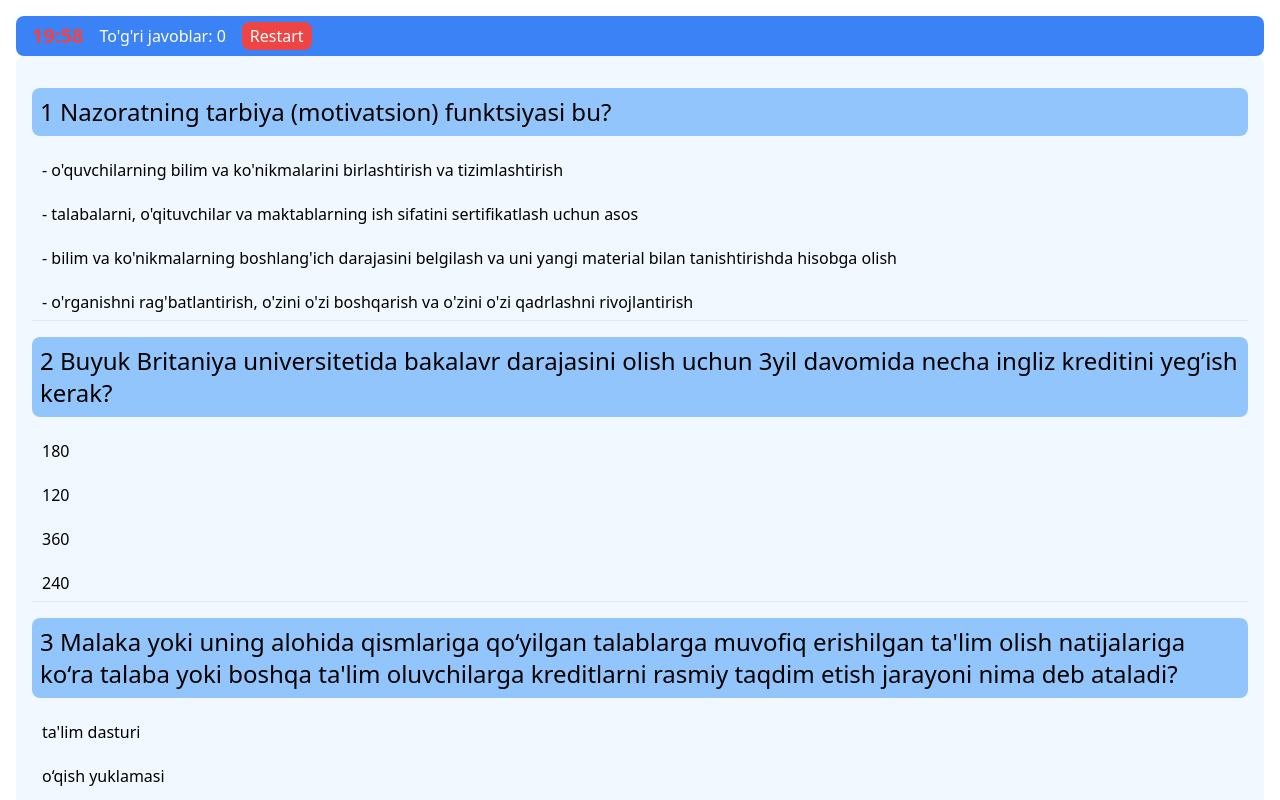
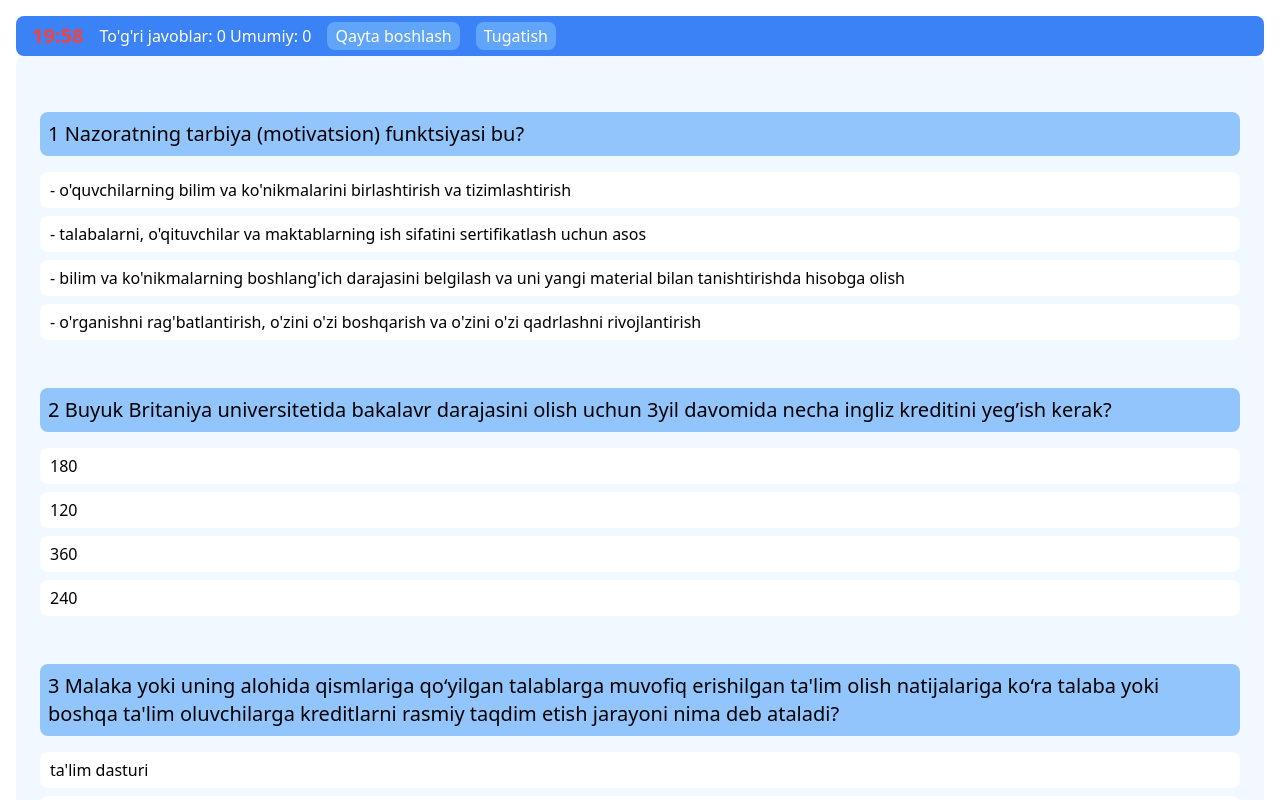
Before and after one commit to accauntforwork/yakuniyUchun, a React (Vite) app: page / in a window 1280 px wide. Both pictures are taken after a click on the button "Testni boshlash". Shown: the top 800 px of the page. Built offline with nearby package versions, Linux system fonts and the light colour scheme.

Commit message:
add not correct answer bg and count

```diff
--- a/src/Test.jsx
+++ b/src/Test.jsx
@@ -7,6 +7,7 @@ function Test() {
   const [timer, setTimer] = useState(20 * 60); // 20 minutes in seconds
   const [isTestStarted, setIsTestStarted] = useState(false);
   const [correctAnswersCount, setCorrectAnswersCount] = useState(0);
+  const [totalAnswersCount, setTotalAnswersCount] = useState(0);
 
   const shuffleArray = (array) => {
     for (let i = array.length - 1; i > 0; i--) {
@@ -63,7 +64,11 @@ function Test() {
     setTimer(20 * 60); // Reset timer
     setSelectedAnswers({});
     setCorrectAnswersCount(0);
+    setTotalAnswersCount(0);
     fetchTestQuestions(); // Refetch and shuffle questions
+  };
+  const endTest = () => {
+    setTimer(0);
   };
 
   const handleAnswerSelection = (questionId, option) => {
@@ -72,6 +77,7 @@ function Test() {
     }
 
     setSelectedAnswers((prev) => ({ ...prev, [questionId]: option.id }));
+    setTotalAnswersCount((prevCount) => prevCount + 1);
     if (option.isCorrect) {
       setCorrectAnswersCount((prevCount) => prevCount + 1);
     }
@@ -88,12 +94,21 @@ function Test() {
                 {timer % 60 < 10 ? `0${timer % 60}` : timer % 60}
               </div>
             </div>
-            <div>To'g'ri javoblar: {correctAnswersCount}</div>
+            <div>
+              To'g'ri javoblar: {correctAnswersCount} Umumiy:{" "}
+              {totalAnswersCount}
+            </div>
             <button
               onClick={startTest}
-              className="bg-red-500 rounded-lg p-0.5 px-2"
+              className="bg-blue-400 rounded-lg p-0.5 px-2 hover:bg-blue-200"
             >
-              Restart
+              Qayta boshlash
+            </button>
+            <button
+              onClick={endTest}
+              className="bg-blue-400 rounded-lg p-0.5 px-2 hover:bg-blue-200"
+            >
+              Tugatish
             </button>
           </div>
         ) : (
@@ -113,12 +128,12 @@ function Test() {
         (timer > 0 ? (
           <div className="w-full p-4 bg-blue-200 bg-opacity-20 rounded-lg">
             {questions.map((question, index) => (
-              <div key={question.id}>
-                <h2 className="text-2xl my-4 p-2 rounded-lg bg-blue-300">
+              <div key={question.id} className="p-2 mt-4 rounded-md">
+                <h2 className="text-xl my-4 p-2 rounded-lg bg-blue-300">
                   {index + 1} {question.text}
                 </h2>
                 <ul className="flex flex-col gap-2">
-                  {question.options.map((option) => (
+                  {/* {question.options.map((option) => (
                     <li
                       className="px-2 py-1 border-black rounded-lg hover:bg-emerald-400"
                       key={option.id}
@@ -144,18 +159,49 @@ function Test() {
                     >
                       {option.text}
                     </li>
+                  ))} */}
+                  {question.options.map((option) => (
+                    <li
+                      className="px-2 py-1 border-black bg-white rounded-lg hover:bg-emerald-300"
+                      key={option.id}
+                      onClick={() => handleAnswerSelection(question.id, option)}
+                      style={{
+                        cursor: "pointer",
+                        backgroundColor:
+                          selectedAnswers[question.id] === option.id
+                            ? option.isCorrect
+                              ? "#69c463"
+                              : "red"
+                            : selectedAnswers[question.id] && option.isCorrect
+                            ? "#7cee74"
+                            : "bg-white",
+                        border:
+                          selectedAnswers[question.id] === option.id
+                            ? option.isCorrect
+                              ? "2px solid green"
+                              : "2px solid red"
+                            : selectedAnswers[question.id] && option.isCorrect
+                            ? "2px solid red"
+                            : "2px solid transparent",
+                        pointerEvents: selectedAnswers[question.id]
+                          ? "none"
+                          : "auto", // Disable further clicks if an answer is already selected
+                      }}
+                    >
+                      {option.text}
+                    </li>
                   ))}
                 </ul>
-                <hr />
               </div>
             ))}
           </div>
         ) : (
-          <div className="w-[100vw] h-[100vh] flex justify-center items-center text-4xl flex-col">
-            To'g'ri javoblar : {correctAnswersCount}
+          <div className="w-[100vw] h-[100vh] flex justify-center items-center text-4xl flex-col gap-4">
+            <span>To'g'ri javoblar : {correctAnswersCount}</span>
+            <span className="text-center">Umumiy: {totalAnswersCount}</span>
             <button
               onClick={startTest}
-              className="bg-blue-500 rounded-lg mt-4 p-2"
+              className="bg-blue-500 rounded-lg p-2 hover:bg-blue-300 text-white"
             >
               Testni qaytadan boshlash
             </button>
```
